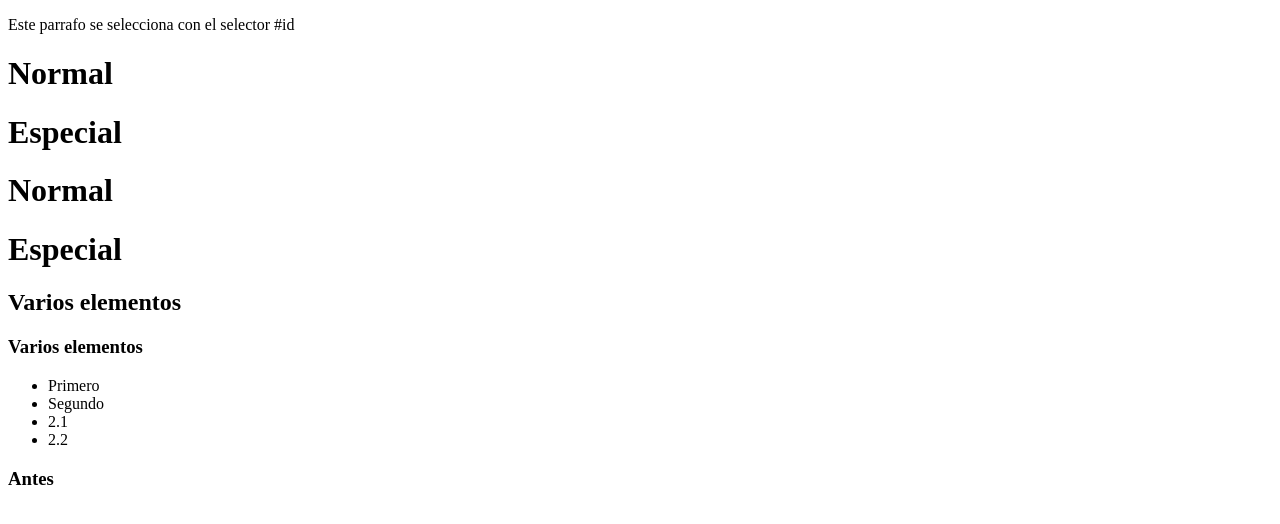
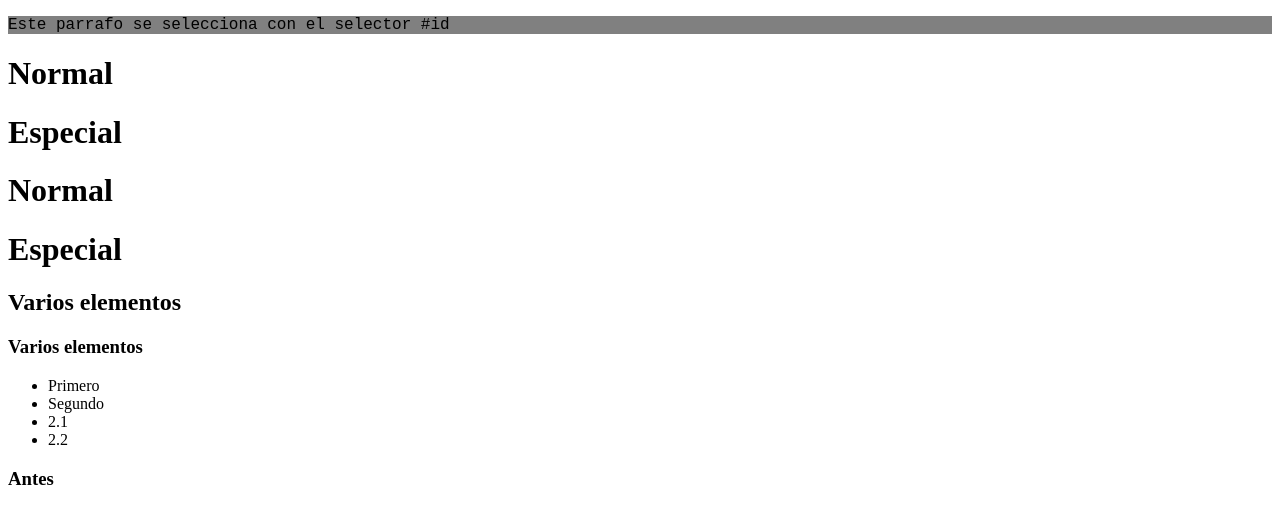
Before and after one commit to therabbithd/Lenguajedemarca, a plain HTML site: page ej css/index.html in a window 1280 px wide. Drawn offline with Linux system fonts and the light colour scheme.

Commit message:
css de primer parrafo

```diff
--- a/ej css/css/style.css
+++ b/ej css/css/style.css
@@ -1,3 +1,5 @@
 #esp{
-
+    display: block;
+    background-color: grey;
+    font-family: 'Courier New', Courier, monospace;
 }
```
